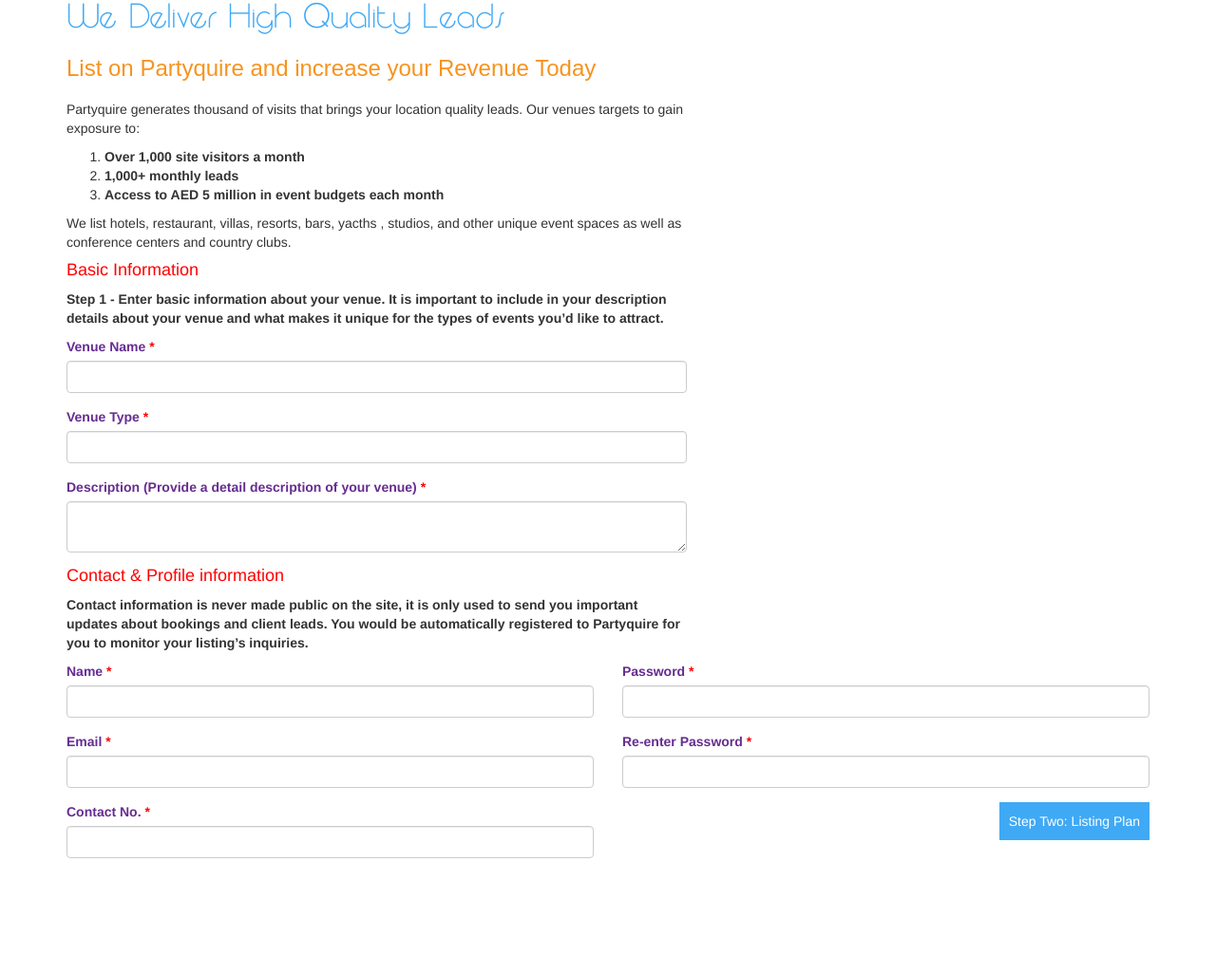
After one commit to adiktus9116/classid, a CodeIgniter app: page /index.php/signup/index?t=hotel in a window 1280 px wide. The commit adds this page. Shown: the part 1042-2068 px from the top of the page at 95% size. Run offline with CodeIgniter, Linux system fonts and the light colour scheme; some libraries are stand-ins or nearby versions.

Commit message:
Changes:  - included hotel signup  	- basic information form 		- validation (client-side and server-side)  - included custom scripts for reusable form validation

```diff
--- a/application/config/constants.php
+++ b/application/config/constants.php
@@ -36,6 +36,8 @@ define('FOPEN_READ_WRITE_CREATE',				'a+b');
 define('FOPEN_WRITE_CREATE_STRICT',				'xb');
 define('FOPEN_READ_WRITE_CREATE_STRICT',		'x+b');
 
+define('P_SIGNUP_HOTEL',	'hotel');
+define('P_SIGNUP_USER',		'user');
 
 /* End of file constants.php */
 /* Location: ./application/config/constants.php */
--- /dev/null
+++ b/application/controllers/signup.php
@@ -0,0 +1,98 @@
+<?php if ( ! defined('BASEPATH')) exit('No direct script access allowed');
+
+class Signup extends Base_Controller {
+	const BASIC_INFORMATION 	= 'basic_information';
+	const LISTING_PLAN 			= 'listing_plan';
+	const VENUE_DETAILS 		= 'venue_details';
+	const INSERT_PHOTOS 		= 'insert_photos';
+	const PAYMENT 				= 'payment';
+
+	private $basic_information_rules;
+
+	public function __construct (){
+		parent::__construct();
+		$this->load->library('form_validation');
+		$this->load->helper('form');
+
+		$this->form_validation->set_error_delimiters('<div class="alert alert-danger margin-bottom_10px data-validated">','</div>');
+		$this->basic_information_rules = array(
+				array(
+						'field'=>'venue_name',
+						'label'=>'Venue Name',
+						'rules'=>'trim|required'
+					),
+				array(
+						'field'=>'venue_type',
+						'label'=>'Venue Type',
+						'rules'=>'trim|required'
+					),
+				array(
+						'field'=>'venue_description',
+						'label'=>'Venue Description',
+						'rules'=>'trim|required'
+					),
+				array(
+						'field'=>'name',
+						'label'=>'Name',
+						'rules'=>'trim|required'
+					),
+				array(
+						'field'=>'email',
+						'label'=>'Email',
+						'rules'=>'trim|required|valid_email'
+					),
+				array(
+						'field'=>'contact_no',
+						'label'=>'Contact No.',
+						'rules'=>'trim|required'
+					),
+				array(
+						'field'=>'password',
+						'label'=>'Password',
+						'rules'=>'trim|required|md5'
+					),
+				array(
+						'field'=>'confirm_password',
+						'label'=>'Re-enter Password',
+						'rules'=>'trim|required|matches[password]|md5'
+					)
+			);
+	}
+
+	public function index(){
+		$type = $this->input->get('t');
+		if($type==P_SIGNUP_HOTEL)
+		{
+			$page = $this->input->get('p');
+			switch($page)
+			{
+				case self::LISTING_PLAN:
+					//listing plan was requested
+					break;
+				case self::BASIC_INFORMATION:
+					//basic information page was requested
+				default:
+					//if no specific page was requested
+					$this->hotel_basic_information();
+			}
+		}
+	}
+
+	private function hotel_basic_information(){
+		$this->form_validation->set_rules($this->basic_information_rules);
+		//Run for PHP validation
+		if($this->form_validation->run() == FALSE)
+		{
+			$this->load->view('signup/hotel/basic_information',$this->vars);
+		}
+		else
+		{
+			//if form was successfully validated
+			redirect('signup/index?t='.P_SIGNUP_HOTEL.'&p='.self::LISTING_PLAN);
+		}
+
+	}
+}
+
+/* End of file welcome.php */
+/* Location: ./application/controllers/welcome.php */
--- a/application/views/header_and_footer/footer_view.php
+++ b/application/views/header_and_footer/footer_view.php
@@ -19,7 +19,7 @@
 			</div>
 			<div class="col-md-2">
 				<p>Get Socials</p>
-				<p><a href="#"><img src="images/facebook_small.gif" /></a><a href="#"><img src="images/twitter_small.gif" /></a><a href="#"><img src="images/gplus_small.gif" /></a></p>
+				<p><a href="#"><img src="<?php echo base_url("images/facebook_small.gif");?>" /></a><a href="#"><img src="<?php echo base_url("images/twitter_small.gif");?>" /></a><a href="#"><img src="<?php echo base_url("images/gplus_small.gif");?>" /></a></p>
 			</div>
 			<div class="col-md-4">
 				<p>Contact Information</p>
--- a/application/views/homepage/index.php
+++ b/application/views/homepage/index.php
@@ -98,7 +98,7 @@
 			</div>
 			<div class="col-md-4">
 				<div id="list_signin">
-					<a href="#" class="btn white" id="btn_list">List your Venue</a>
+					<a href="<?php echo site_url('signup/index?t='.P_SIGNUP_HOTEL); ?>" class="btn white" id="btn_list">List your Venue</a>
 					<span id="signin_link">
 						<a href="#" id="signin">Sign in</a> | <a href="#" id="register">Register</a>
 					</span>
--- a/application/views/includes/includes_view.php
+++ b/application/views/includes/includes_view.php
@@ -3,18 +3,18 @@
 <script> base_url = "<?php echo $base_url;?>"; </script>
 
 <!-- Jquery -->
-<script src="scripts/jquery.js"></script>
-<script src="scripts/jquery.blueberry.js"></script>
-<script src="scripts/jquery.easing.1.3.js"></script>
-<script src="scripts/jquery.fittext.js"></script>
+<script src="<?php echo base_url("scripts/jquery.js");?>"></script>
+<script src="<?php echo base_url("scripts/jquery.blueberry.js");?>"></script>
+<script src="<?php echo base_url("scripts/jquery.easing.1.3.js");?>"></script>
+<script src="<?php echo base_url("scripts/jquery.fittext.js");?>"></script>
 
 <!-- Bootstrap -->
-<link href="css/bootstrap.min.css" rel="stylesheet" />
-<link href="css/blueberry.css" rel="stylesheet" />
-<script src="scripts/bootstrap.min.js"></script>
+<link href="<?php echo base_url("css/bootstrap.min.css");?>" rel="stylesheet" />
+<link href="<?php echo base_url("css/blueberry.css");?>" rel="stylesheet" />
+<script src="<?php echo base_url("scripts/bootstrap.min.js");?>"></script>
 
 <!-- Developer Defined -->
-<link href="css/fonts.css" rel="stylesheet" />
-<link href="css/style.css" rel="stylesheet" />
-<link href="css/validation.css" rel="stylesheet" />
-<script src="scripts/script_lib.js"></script>
+<link href="<?php echo base_url("css/fonts.css");?>" rel="stylesheet" />
+<link href="<?php echo base_url("css/style.css");?>" rel="stylesheet" />
+<link href="<?php echo base_url("css/validation.css");?>" rel="stylesheet" />
+<script src="<?php echo base_url("scripts/script_lib.js");?>"></script>
--- /dev/null
+++ b/application/views/signup/hotel/basic_information.php
@@ -0,0 +1,107 @@
+<?php echo $header; ?>
+	<script type="text/javascript" src="<?php echo base_url("scripts/custom_scripts/form_validator.js"); ?>"></script>
+	<script>
+		$(window).load(function() {
+			$('#basic_information_form').submit(function(e){
+				error = form_validator(this);
+				if(error)
+				{
+					e.preventDefault();
+					return false;
+				}
+			});
+		});
+	</script>
+	<div class="container container_top">
+		<div class="row title-area">
+			<div class="col-md-4" id="logo_area">
+				<h1 id="logo">
+					<span class="violet">Party</span><span class="orange">quire</span>
+				</h1>
+				<h4 id="motto">
+					Your first Party Venue Partner in UAE
+				</h4>
+			</div>
+			<div class="col-md-4">
+
+			</div>
+			<div class="col-md-4">
+
+			</div>
+		</div>
+		<div class="row">
+			<div class="col-md-12">
+				<img src="<?php echo base_url('images/listing_basic.gif'); ?>" width="100%">
+			</div>
+		</div>
+		<form id="basic_information_form" method="POST">
+			<div class="row">
+				<div class="col-md-7">
+					<h1 style="color:#3FA9F5;font-family:'Moonbeam', Arial;">We Deliver High Quality Leads</h1>
+					<h3 class="orange" style="font-family:'Myriad Roman', Arial;margin-bottom:20px;">List on Partyquire and increase your Revenue Today</h3>
+					<p>Partyquire generates thousand of visits that brings your location quality leads. Our venues targets to gain exposure to:</p>
+					<ul style="list-style:dash">
+						<li><strong>Over 1,000 site visitors a month</strong></li>
+						<li><strong>1,000+ monthly leads</strong></li>
+						<li><strong>Access to AED 5 million in event budgets each month</strong></li>
+					</ul>
+					<p>We list hotels, restaurant, villas, resorts, bars, yacths , studios,  and other unique event spaces as well as conference centers and country clubs.</p>
+					<h4 class="red">Basic Information</h4>
+					<p><strong>Step 1 - Enter basic information about your venue. It is important to include in your description details about your venue and what makes it unique for the types of events you’d like to attract.</strong></p>
+					<div class="form-group">
+						<label class="control-label violet" for="venue_name">Venue Name <strong class="red">*</strong></label>
+						<?php echo form_error('venue_name'); ?>
+						<input type="text" class="form-control required" required-type="text" name="venue_name" value="<?php echo set_value('venue_name'); ?>"/>
+					</div>
+					<div class="form-group">
+						<label class="control-label violet" for="venue_type">Venue Type <strong class="red">*</strong></label>
+						<?php echo form_error('venue_type'); ?>
+						<input type="text" class="form-control required" required-type="text" name="venue_type" value="<?php echo set_value('venue_type'); ?>"/>
+					</div>
+					<div class="form-group">
+						<label class="control-label violet" for="venue_description">Description (Provide a detail description of your venue) <strong class="red">*</strong></label>
+						<?php echo form_error('venue_description'); ?>
+						<textarea class="form-control required" required-type="text" name="venue_description" row="5"><?php echo set_value('venue_description'); ?></textarea>
+					</div>
+					<h4 class="red">Contact &amp; Profile information</h4>
+					<p><strong>Contact information is never made public on the site,
+	it is only used to send you important updates about bookings and client
+	 leads. You would be automatically registered to Partyquire for you to monitor your listing’s inquiries.</strong>
+				</div>
+				<div class="col-md-5"></div>
+			</div>
+			<div class="row" style="margin-bottom:130px;">
+				<div class="col-md-6">
+					<div class="form-group">
+						<label class="control-label violet" for="name">Name <strong class="red">*</strong></label>
+						<?php echo form_error('name'); ?>
+						<input type="text" class="form-control required" required-type="text" name="name" value="<?php echo set_value('name'); ?>"/>
+					</div>
+					<div class="form-group">
+						<label class="control-label violet" for="email">Email <strong class="red">*</strong></label>
+						<?php echo form_error('email'); ?>
+						<input type="text" class="form-control required" required-type="email" name="email" value="<?php echo set_value('email'); ?>"/>
+					</div>
+					<div class="form-group">
+						<label class="control-label violet" for="contact_no">Contact No. <strong class="red">*</strong></label>
+						<?php echo form_error('contact_no'); ?>
+						<input type="text" class="form-control required" required-type="text" name="contact_no" value="<?php echo set_value('contact_no'); ?>"/>
+					</div>
+				</div>
+				<div class="col-md-6">
+					<div class="form-group">
+						<label class="control-label violet" for="password">Password <strong class="red">*</strong></label>
+						<?php echo form_error('password'); ?>
+						<input type="password" class="form-control required" required-type="text" name="password" value="<?php echo set_value('password'); ?>"/>
+					</div>
+					<div class="form-group">
+						<label class="control-label violet" for="confirm_password">Re-enter Password <strong class="red">*</strong></label>
+						<?php echo form_error('confirm_password'); ?>
+						<input type="password" class="form-control required dependent" required-type="text" dependent-content="password" dependent-type="equal" name="confirm_password" value="<?php echo set_value('confirm_password'); ?>"/>
+					</div>
+					<p style="text-align: right;"><button type="submit" style="background: #3FA9F5;color:#fff;border:0;padding:10px;">Step Two: Listing Plan</button></p>
+				</div>
+			</div>
+		</form>
+	</div>
+<?php echo $footer; ?>
--- a/css/style.css
+++ b/css/style.css
@@ -324,15 +324,8 @@ h4#motto {
   clear: both;
 }
 
-.alert {
-	display: none;
-	font-weight: bold;
-	position: absolute;
-	z-index: 150;
-}
-
-.alert a {
-	margin: 0 0 0 15px;
+.margin-bottom_10px {
+	margin-bottom: 10px!important;
 }
 
 /* Media Queries */
```
Also changed, not shown: application/views/signup/hotel/index.html (added, +10 -0 lines), application/views/signup/index.html (added, +10 -0 lines), scripts/custom_scripts/form_validator.js (added, +215 -0 lines).
